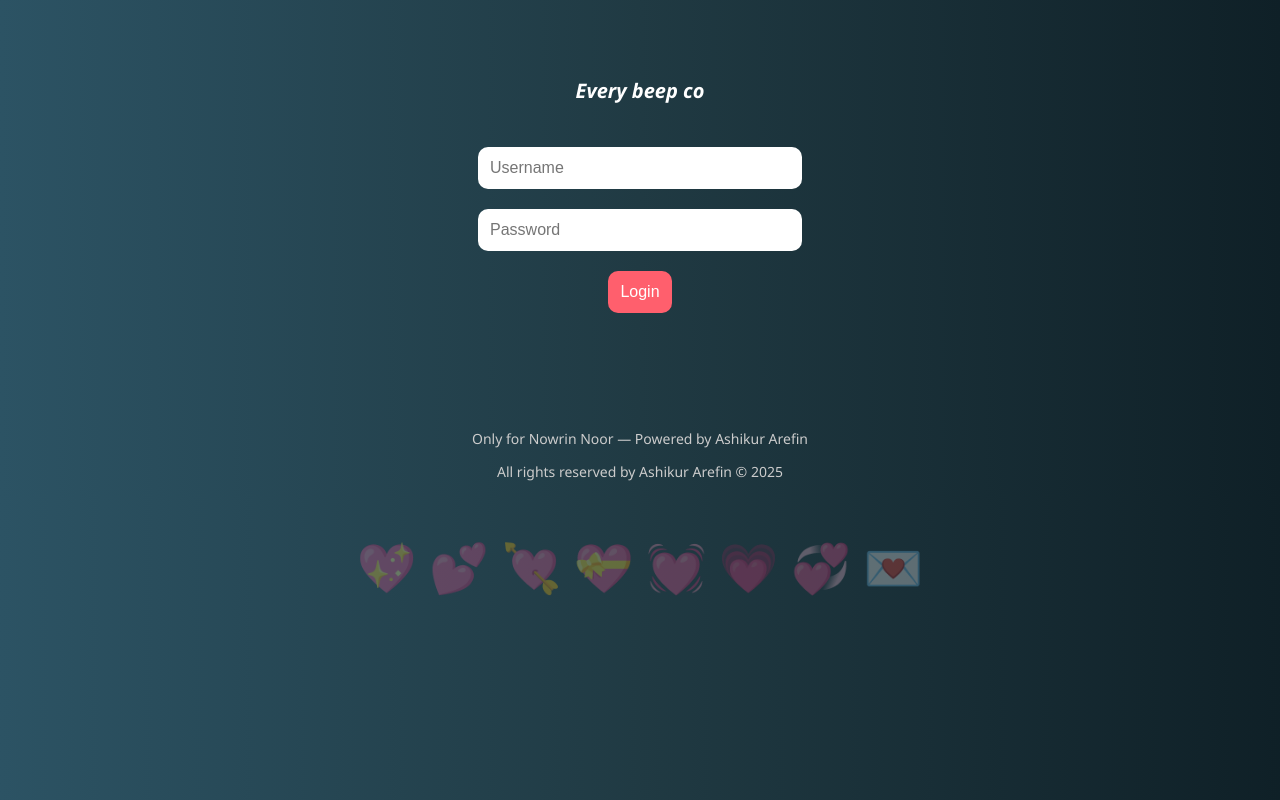
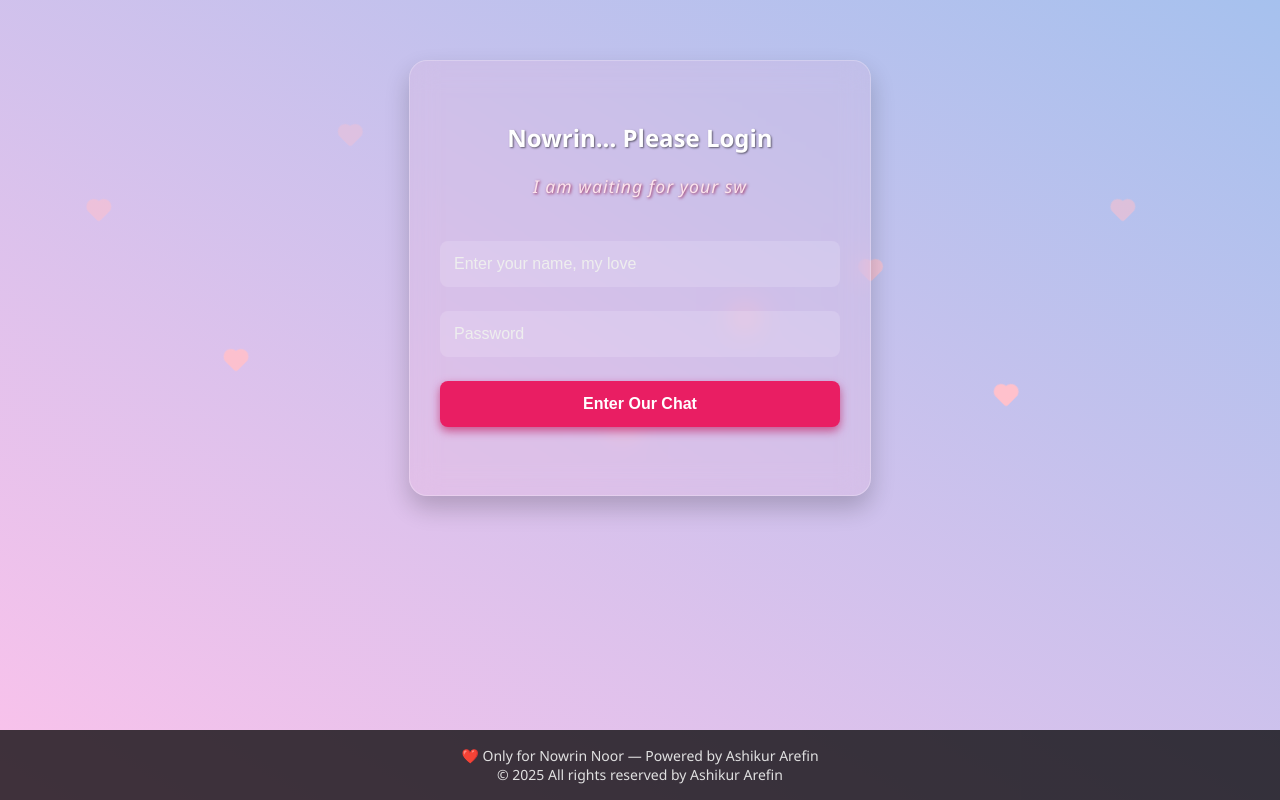
Before and after one commit to ashikurrahma017/nowrin-ashikur-chat, a Flask app: page / in a window 1280 px wide. Run offline with Flask 3, Linux system fonts and the light colour scheme; some libraries are stand-ins or nearby versions.

Commit message:
Update index.html

```diff
--- a/templates/index.html
+++ b/templates/index.html
@@ -1,160 +1,284 @@
 <!DOCTYPE html>
 <html lang="en">
 <head>
-  <meta charset="UTF-8">
-  <title>Nowrin & Ashikur</title>
-  <meta name="viewport" content="width=device-width, initial-scale=1.0">
+  <meta charset="UTF-8" />
+  <meta name="viewport" content="width=device-width, initial-scale=1" />
+  <title>Nowrin & Ashikur Chat</title>
   <script src="https://cdn.socket.io/4.3.2/socket.io.min.js"></script>
   <style>
     body {
       margin: 0;
+      padding: 0;
       font-family: 'Segoe UI', sans-serif;
-      background: #0f2027;  /* fallback */
-      background: linear-gradient(to right, #2c5364, #203a43, #0f2027);
-      color: white;
       overflow-x: hidden;
+      background: linear-gradient(to right top, #fbc2eb, #a6c1ee);
+      display: flex;
+      flex-direction: column;
+      min-height: 100vh;
+      position: relative;
+      color: #fff;
     }
 
-    /* Animated Hearts */
-    body::before {
-      content: "💖 💕 💘 💝 💓 💗 💞 💌";
+    .heart {
       position: absolute;
-      top: -100px;
-      left: 0;
-      width: 100%;
-      font-size: 3rem;
-      text-align: center;
-      animation: hearts 10s linear infinite;
-      opacity: 0.3;
+      width: 15px;
+      height: 15px;
+      background: pink;
+      transform: rotate(45deg);
+      animation: float 10s linear infinite;
+      opacity: 0.7;
+      border-radius: 3px;
     }
 
-    @keyframes hearts {
-      0% { transform: translateY(0); }
-      100% { transform: translateY(120vh); }
+    .heart::before,
+    .heart::after {
+      content: '';
+      position: absolute;
+      width: 15px;
+      height: 15px;
+      background: pink;
+      border-radius: 50%;
     }
+
+    .heart::before { top: -7.5px; left: 0; }
+    .heart::after { left: -7.5px; top: 0; }
+
+    @keyframes float {
+      0% { bottom: -20px; opacity: 0; }
+      50% { opacity: 1; }
+      100% {
+        bottom: 100%;
+        transform: translateX(-50px) rotate(45deg);
+        opacity: 0;
+      }
+    }
+
+    .heart:nth-child(1) { left: 10%; animation-duration: 9s; }
+    .heart:nth-child(2) { left: 20%; animation-duration: 12s; }
+    .heart:nth-child(3) { left: 30%; animation-duration: 8s; }
+    .heart:nth-child(4) { left: 50%; animation-duration: 14s; }
+    .heart:nth-child(5) { left: 60%; animation-duration: 11s; }
+    .heart:nth-child(6) { left: 70%; animation-duration: 10s; }
+    .heart:nth-child(7) { left: 80%; animation-duration: 13s; }
+    .heart:nth-child(8) { left: 90%; animation-duration: 9s; }
 
     #login, #chat {
       display: none;
-      padding: 60px 20px;
+      margin: auto;
+      margin-top: 60px;
+      padding: 40px 30px;
+      width: 90%;
+      max-width: 400px;
+      border-radius: 18px;
+      box-shadow: 0 12px 24px rgba(0,0,0,0.2);
+      backdrop-filter: blur(14px);
+      background: rgba(250, 182, 212, 0.15);
+      border: 1px solid rgba(255, 255, 255, 0.25);
       text-align: center;
+      z-index: 2;
+      color: #fff;
     }
 
     #login {
       display: block;
     }
 
-    input, button {
-      padding: 12px;
-      margin: 10px;
-      font-size: 16px;
-      border-radius: 10px;
-      border: none;
-      outline: none;
+    h2, h3 {
+      color: #fff;
+      text-shadow: 1px 1px 2px #00000088;
+      margin-bottom: 20px;
     }
 
-    input {
-      width: 80%;
-      max-width: 300px;
+    #typewriter {
+      font-style: italic;
+      font-size: 1.1em;
+      min-height: 26px;
+      margin-bottom: 25px;
+      color: #fce4ec;
+      text-shadow: 1px 1px 3px #880038cc;
+      letter-spacing: 1px;
+      height: 30px;
+    }
+
+    input, button {
+      padding: 14px;
+      margin: 12px 0;
+      font-size: 16px;
+      border-radius: 8px;
+      border: none;
+      width: 100%;
+      box-sizing: border-box;
+      background: rgba(255, 255, 255, 0.15);
+      color: #fff;
+      outline: none;
+      transition: background-color 0.3s ease;
+    }
+
+    input::placeholder {
+      color: #eee;
+    }
+
+    input:focus {
+      background: rgba(255, 255, 255, 0.3);
     }
 
     button {
-      background-color: #ff5f6d;
+      background: #e91e63;
       color: white;
       cursor: pointer;
-      transition: background 0.3s ease;
+      font-weight: 600;
+      box-shadow: 0 4px 10px #c2185baa;
     }
 
     button:hover {
-      background-color: #ffc371;
-      color: black;
+      background: #c2185b;
+      box-shadow: 0 6px 15px #880038cc;
     }
 
     #chat-box {
-      background: rgba(255, 255, 255, 0.1);
-      border-radius: 12px;
-      padding: 20px;
-      height: 400px;
-      overflow-y: scroll;
-      max-width: 700px;
-      margin: auto;
+      background: rgba(255,255,255,0.2);
+      border: 1px solid rgba(255, 255, 255, 0.3);
+      border-radius: 10px;
+      height: 350px;
+      overflow-y: auto;
+      padding: 15px;
+      margin-bottom: 20px;
+      color: #222;
+      font-weight: 500;
+      backdrop-filter: blur(8px);
     }
 
     .message {
-      margin: 10px 0;
-      padding: 10px 15px;
+      padding: 10px 14px;
       border-radius: 20px;
+      margin: 8px 0;
       max-width: 75%;
-      display: inline-block;
+      word-wrap: break-word;
+      font-size: 15px;
+      line-height: 1.4;
       clear: both;
     }
 
     .me {
-      background-color: #dcf8c6;
-      color: black;
+      background-color: #fce4ec;
+      text-align: right;
       float: right;
+      color: #880038;
     }
 
     .other {
-      background-color: #eee;
-      color: black;
+      background-color: #e3f2fd;
+      text-align: left;
       float: left;
+      color: #01579b;
     }
 
-    #footer {
+    footer {
+      margin-top: auto;
+      background: rgba(0, 0, 0, 0.75);
+      padding: 16px;
+      font-size: 14px;
       text-align: center;
-      font-size: 14px;
-      color: #ccc;
-      margin-top: 30px;
+      color: #e0e0e0;
+      z-index: 2;
+      user-select: none;
     }
 
-    @media (max-width: 600px) {
+    @media screen and (max-width: 600px) {
+      #login, #chat {
+        width: 90%;
+        padding: 20px;
+      }
+
+      input, button {
+        font-size: 15px;
+      }
+
       #chat-box {
         height: 300px;
       }
-      input {
-        width: 90%;
-      }
-    }
-
-    #typewriter {
-      font-size: 20px;
-      margin-bottom: 30px;
-      font-style: italic;
-      height: 30px;
     }
   </style>
 </head>
 <body>
 
+<!-- Animated Hearts -->
+<div class="heart"></div><div class="heart"></div><div class="heart"></div>
+<div class="heart"></div><div class="heart"></div><div class="heart"></div>
+<div class="heart"></div><div class="heart"></div>
+
 <div id="login">
-  <h2 id="typewriter"></h2>
-  <input id="username" placeholder="Username"><br>
-  <input id="password" type="password" placeholder="Password"><br>
-  <button onclick="login()">Login</button>
-  <p id="login-msg" style="color: pink;"></p>
+  <h2>Nowrin... Please Login</h2>
+  <div id="typewriter"></div>
+  <input id="username" placeholder="Enter your name, my love" autocomplete="off" />
+  <input id="password" type="password" placeholder="Password" autocomplete="off" />
+  <button onclick="login()">Enter Our Chat</button>
+  <p id="login-msg" style="color: #ffb6c1;"></p>
 </div>
 
 <div id="chat">
-  <h3 id="welcome"></h3>
+  <h3 id="welcome">Welcome</h3>
   <div id="chat-box"></div>
-  <div style="margin-top:20px;">
-    <input id="msg" placeholder="Type a message">
+  <input id="msg" placeholder="Type your sweet message..." autocomplete="off" />
   <button onclick="sendMsg()">Send</button>
 </div>
-</div>
 
-<div id="footer">
-  <p>Only for Nowrin Noor — Powered by Ashikur Arefin</p>
-  <p>All rights reserved by Ashikur Arefin © 2025</p>
-</div>
+<footer>
+  ❤️ Only for Nowrin Noor — Powered by Ashikur Arefin<br/>
+  © 2025 All rights reserved by Ashikur Arefin
+</footer>
 
 <script>
   const socket = io();
   let currentUser = "";
+  const typewriterElement = document.getElementById("typewriter");
+
+  const lines = [
+    "I am waiting for your sweet words...",
+    "Every message from you is a heartbeat...",
+    "Your texts are my sunshine in gloomy days.",
+    "My heart races when I see your name typing...",
+    "Can’t wait to read your love-filled messages.",
+    "Your words paint colors in my world.",
+    "Typing... hoping it’s from you, my dear.",
+    "The chat is empty, but my love is full.",
+    "Just one text from you can brighten my night.",
+    "Our conversation is my favorite dream."
+  ];
+
+  let currentLine = 0, currentChar = 0;
+  const typingDelay = 60;
+  const erasingDelay = 40;
+  const newLineDelay = 2000;
+
+  function type() {
+    if (currentChar < lines[currentLine].length) {
+      typewriterElement.textContent += lines[currentLine].charAt(currentChar++);
+      setTimeout(type, typingDelay);
+    } else {
+      setTimeout(erase, newLineDelay);
+    }
+  }
+
+  function erase() {
+    if (currentChar > 0) {
+      typewriterElement.textContent = lines[currentLine].substring(0, --currentChar);
+      setTimeout(erase, erasingDelay);
+    } else {
+      currentLine = (currentLine + 1) % lines.length;
+      setTimeout(type, typingDelay + 500);
+    }
+  }
+
+  document.addEventListener("DOMContentLoaded", function () {
+    if (lines.length) setTimeout(type, newLineDelay);
+  });
 
   function login() {
     const u = document.getElementById("username").value.trim();
     const p = document.getElementById("password").value.trim();
+    const msgElem = document.getElementById("login-msg");
+
     fetch("/login", {
       method: "POST",
       headers: { "Content-Type": "application/json" },
@@ -164,13 +288,14 @@
       .then(data => {
         if (data.success) {
           currentUser = u;
+          msgElem.textContent = "";
           document.getElementById("login").style.display = "none";
           document.getElementById("chat").style.display = "block";
-        document.getElementById("welcome").textContent = "Welcome, " + u;
-
+          document.getElementById("welcome").textContent = "Welcome, " + u + " ❤️";
+          typewriterElement.textContent = "";
           data.history.forEach(displayMessage);
         } else {
-        document.getElementById("login-msg").innerText = "Invalid login.";
+          msgElem.textContent = "Invalid username or password.";
         }
       });
   }
@@ -187,42 +312,12 @@
     const div = document.createElement("div");
     div.className = "message " + (data.user === currentUser ? "me" : "other");
     div.textContent = `${data.user} (${data.time}): ${data.msg}`;
-    document.getElementById("chat-box").appendChild(div);
-    document.getElementById("chat-box").scrollTop = document.getElementById("chat-box").scrollHeight;
+    const box = document.getElementById("chat-box");
+    box.appendChild(div);
+    box.scrollTop = box.scrollHeight;
   }
 
   socket.on("message", displayMessage);
-
-  // Typewriter romantic lines
-  const lines = [
-    "I'm still waiting for your message, Nowrin...",
-    "Every beep could be your hello 💬",
-    "My day starts with your text and ends with your thoughts 💭",
-    "No message feels complete unless it’s from you 💌",
-    "I refresh this screen just to see your words ✨",
-    "The silence feels loud without your text 🔕",
-    "One text from you, and my whole world lights up 💡",
-    "This chatbox belongs to our love story 💖",
-    "No one types like you... my Nowrin Noor 👑",
-    "Ashikur is waiting patiently — just say 'Hi' 💞"
-  ];
-  let i = 0, char = 0;
-
-  function typeWriter() {
-    if (char < lines[i].length) {
-      document.getElementById("typewriter").innerHTML = lines[i].substring(0, char + 1);
-      char++;
-      setTimeout(typeWriter, 80);
-    } else {
-      setTimeout(() => {
-        char = 0;
-        i = (i + 1) % lines.length;
-        typeWriter();
-      }, 2000);
-    }
-  }
-
-  window.onload = typeWriter;
 </script>
 
 </body>
```
Lines whose indentation alone changed are shown as unchanged.
